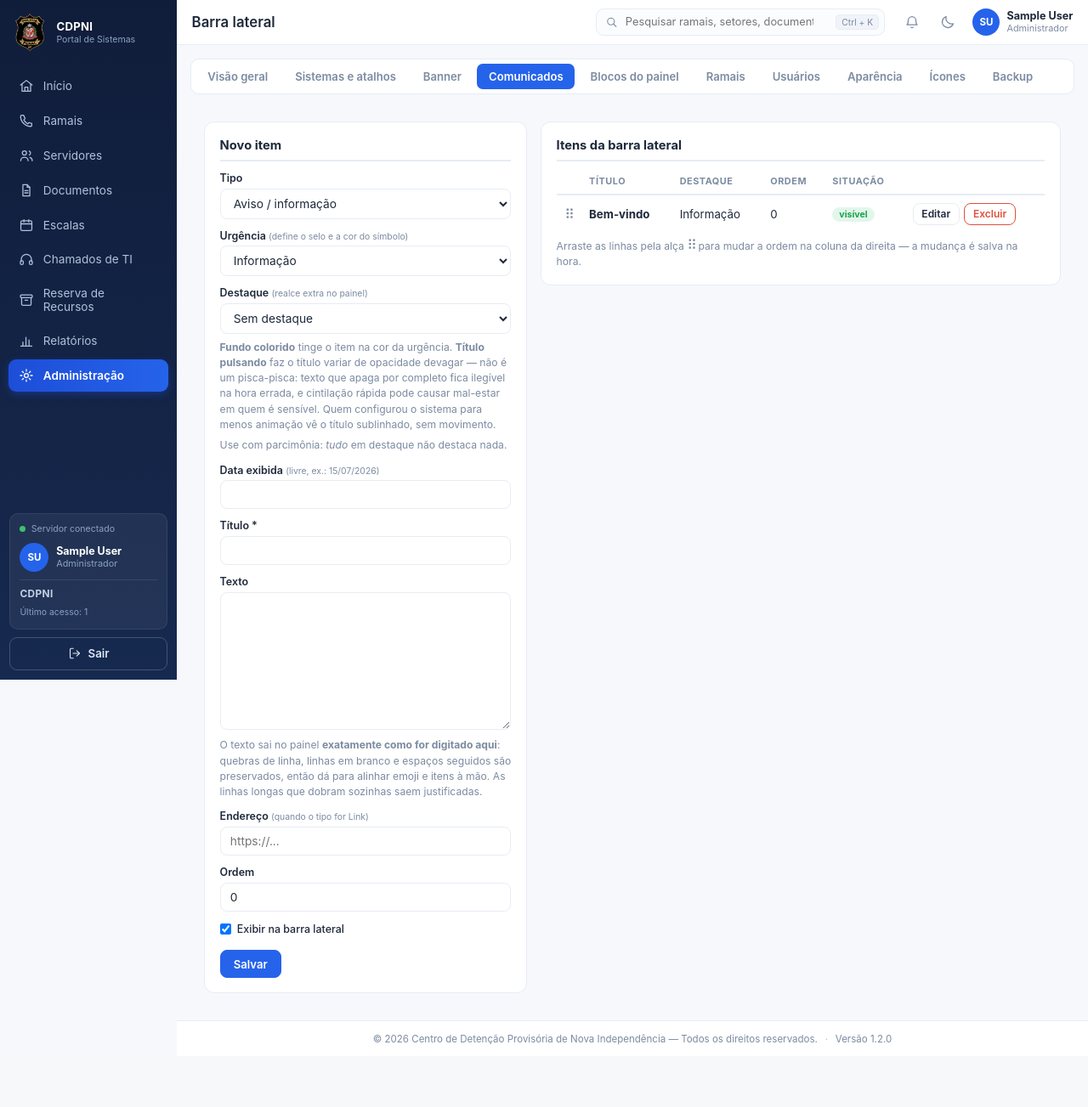
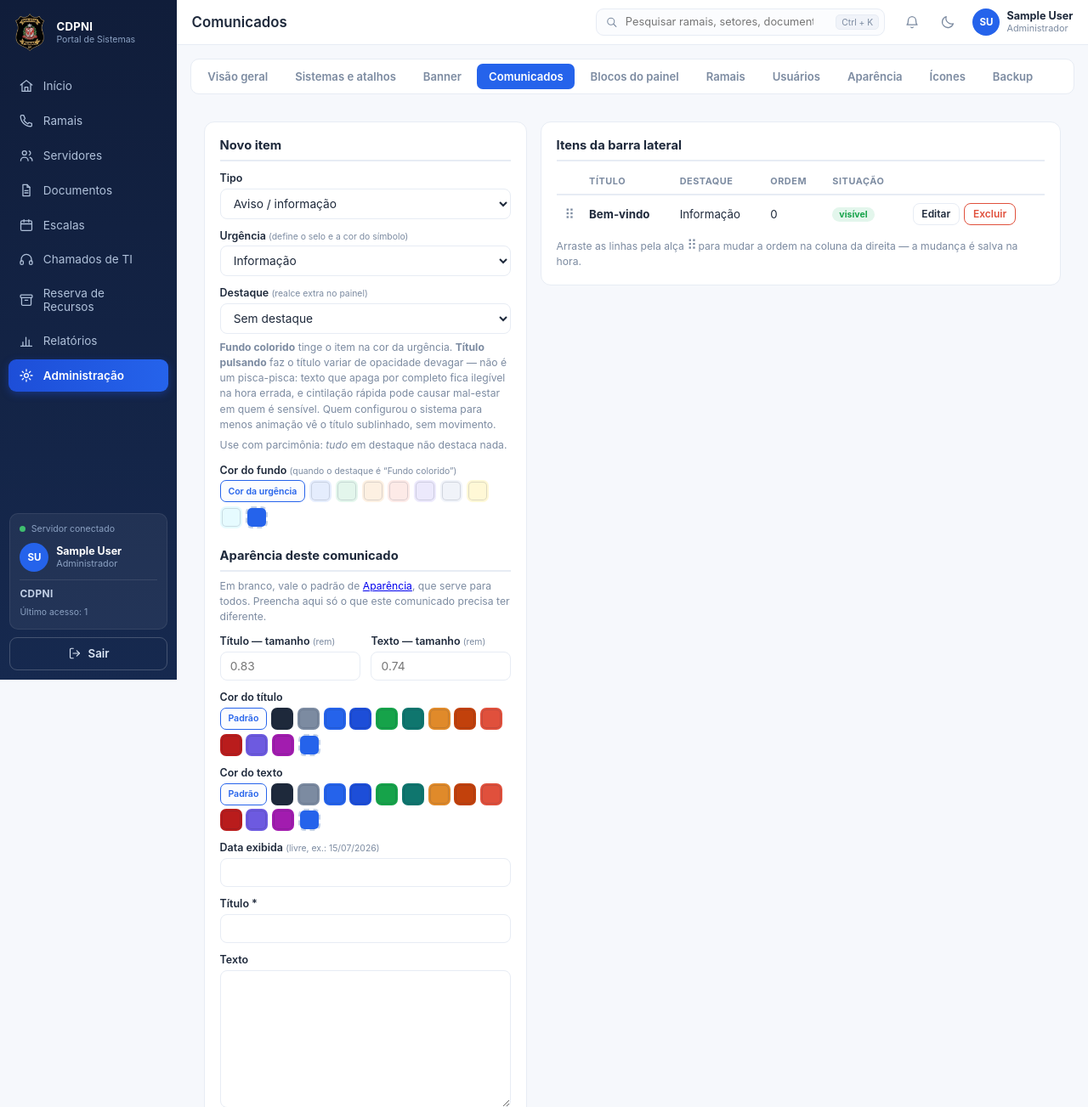
Before and after one commit to jpfagiani/portal, a Flask app: page /admin/lateral in a window 1280 px wide. Shown: the top 1303 px of the page at 85% size. Before the commit the page ends 1230 px from the top, so only its background shows below. Run offline with Flask 3, Linux system fonts and the light colour scheme; the visitor is signed in with stand-in values (Sample User, id 1); data comes from the database, SQL or seed files in the repository; data that the repository does not hold is empty.

Commit message:
Aparencia por comunicado, paleta de cores e ajustes no painel
Comunicados ganham ajuste proprio de tamanho e cor de titulo, de texto e
de fundo (colunas titulo_tam, titulo_cor, texto_tam, texto_cor e fundo_cor
na tabela lateral). Em branco, herdam o padrao de Aparencia.

Seletor de paleta na administracao: amostras de cor com opcao Padrao e
seletor livre ao lado, via macro campos.paleta e paleta.js.

Ver todos passa a aparecer em todos os cartoes, sempre no mesmo lugar, no
lugar do contador +N que so surgia quando o cartao escondia algo.

Comunicado longo no painel mostra o comeco e esmaece o fim; o texto
completo fica na pagina da lista.

Co-Authored-By: Claude Opus 5 <noreply@anthropic.com>

```diff
--- a/app.py
+++ b/app.py
@@ -318,6 +318,23 @@ PADROES = {
 }
 FUNDO_MODOS = ('imagem', 'cor', 'nenhum')
 
+# Paleta oferecida nos seletores de cor. Escolher de uma lista curta evita o
+# arco-íris que sai de um seletor livre — e todas aqui têm contraste suficiente
+# para texto em cartão claro. O seletor livre continua ao lado, para quem
+# precisar de uma cor específica da unidade.
+PALETA = [
+    ('#1e293b', 'Grafite'),   ('#7c8ba1', 'Cinza'),     ('#2563eb', 'Azul'),
+    ('#1d4ed8', 'Azul forte'),('#16a34a', 'Verde'),     ('#0f766e', 'Verde-água'),
+    ('#e08a2a', 'Âmbar'),     ('#c2410c', 'Laranja'),   ('#e0503c', 'Vermelho'),
+    ('#b91c1c', 'Vermelho forte'), ('#6d5ae0', 'Roxo'), ('#a21caf', 'Magenta'),
+]
+# Fundos: mesmas famílias, em tom claro — texto escuro por cima continua legível.
+PALETA_FUNDO = [
+    ('#e5edfd', 'Azul claro'),  ('#e3f6ec', 'Verde claro'), ('#fdf0e2', 'Âmbar claro'),
+    ('#fdeae7', 'Vermelho claro'), ('#ece9fc', 'Roxo claro'), ('#f0f3f9', 'Cinza claro'),
+    ('#fff8d6', 'Amarelo'),     ('#e6fbff', 'Ciano claro'),
+]
+
 # Como o comunicado chama atenção, além do selo de urgência.
 DESTAQUES_COMUNICADO = {
     'nenhum': 'Sem destaque',
@@ -592,6 +609,12 @@ def init_db():
             ('lateral',  'urgencia', "TEXT NOT NULL DEFAULT 'informacao'"),
             # nenhum | fundo | pulso — chama atenção sem depender de emoji
             ('lateral',  'destaque', "TEXT DEFAULT 'nenhum'"),
+            # Ajustes por comunicado. Em branco: vale o padrão de Aparência.
+            ('lateral',  'titulo_tam', "TEXT DEFAULT ''"),
+            ('lateral',  'titulo_cor', "TEXT DEFAULT ''"),
+            ('lateral',  'texto_tam',  "TEXT DEFAULT ''"),
+            ('lateral',  'texto_cor',  "TEXT DEFAULT ''"),
+            ('lateral',  'fundo_cor',  "TEXT DEFAULT ''"),
             ('lateral',  'data',     "TEXT DEFAULT ''"),
             ('ramais',   'destaque', 'INTEGER NOT NULL DEFAULT 0'),
             ('usuarios', 'ultimo_acesso', "TEXT DEFAULT ''")):
@@ -829,6 +852,18 @@ def _injeta():
             'usuario_nome': session.get('nome'),
             'ultimo_acesso': session.get('ultimo_acesso'),
             'eh_admin': bool(session.get('admin'))}
+
+
+@app.template_filter('texto_longo')
+def _texto_longo(texto, linhas=5, caracteres=320):
+    """O comunicado não cabe no cartão do painel?
+
+    Decidido aqui, e não no CSS, porque a folha não tem como saber se o texto
+    transbordou — e esmaecer o fim de um comunicado curto pareceria defeito.
+    Conta as duas coisas: muitas linhas curtas ocupam altura igual a poucas
+    linhas longas."""
+    texto = texto or ''
+    return len(texto.splitlines()) > linhas or len(texto) > caracteres
 
 
 @app.template_filter('linhas')
@@ -1337,18 +1372,29 @@ def admin_lateral():
                      1 if request.form.get('ativo') else 0,
                      urg if urg in ('urgente', 'comunicado', 'informacao') else 'informacao',
                      dest if dest in DESTAQUES_COMUNICADO else 'nenhum',
+                     # Vazio quer dizer "usa o padrão de Aparência" — por isso
+                     # o padrão dos validadores aqui é a string vazia.
+                     medida(request.form.get('titulo_tam'), '', 0.6, 2.0)
+                     if request.form.get('titulo_tam', '').strip() else '',
+                     cor_hexa(request.form.get('titulo_cor'), ''),
+                     medida(request.form.get('texto_tam'), '', 0.6, 2.0)
+                     if request.form.get('texto_tam', '').strip() else '',
+                     cor_hexa(request.form.get('texto_cor'), ''),
+                     cor_hexa(request.form.get('fundo_cor'), ''),
                      request.form.get('data', '').strip())
             if not dados[1]:
                 flash('O título é obrigatório.', 'erro')
             elif ident:
                 con.execute('UPDATE lateral SET tipo=?,titulo=?,conteudo=?,url=?,'
-                            'ordem=?,ativo=?,urgencia=?,destaque=?,data=?'
-                            ' WHERE id=?', dados + (ident,))
+                            'ordem=?,ativo=?,urgencia=?,destaque=?,titulo_tam=?,'
+                            'titulo_cor=?,texto_tam=?,texto_cor=?,fundo_cor=?,'
+                            'data=? WHERE id=?', dados + (ident,))
                 flash('Item atualizado.', 'ok')
             else:
                 con.execute('INSERT INTO lateral (tipo,titulo,conteudo,url,ordem,'
-                            'ativo,urgencia,destaque,data)'
-                            ' VALUES (?,?,?,?,?,?,?,?,?)', dados)
+                            'ativo,urgencia,destaque,titulo_tam,titulo_cor,'
+                            'texto_tam,texto_cor,fundo_cor,data)'
+                            ' VALUES (?,?,?,?,?,?,?,?,?,?,?,?,?,?)', dados)
                 flash('Item adicionado.', 'ok')
         con.commit()
         return redirect(url_for('admin_lateral'))
@@ -1359,6 +1405,7 @@ def admin_lateral():
                              (_int(request.args['editar']),)).fetchone()
     return render_template(
         'admin_lateral.html', editar=editar, destaques=DESTAQUES_COMUNICADO,
+        paleta=PALETA, paleta_fundo=PALETA_FUNDO,
         itens=con.execute('SELECT * FROM lateral ORDER BY ordem, id').fetchall())
 
 
--- /dev/null
+++ b/static/paleta.js
@@ -0,0 +1,33 @@
+/*  Paleta de cores da administração.
+
+    A amostra clicada grava a cor no campo escondido; o seletor livre ao lado
+    grava qualquer outra. O campo escondido existe porque a escolha pode ser
+    "nenhuma" — voltar ao padrão de Aparência —, e um <input type="color"> não
+    consegue representar ausência de cor: ele sempre devolve alguma. */
+(function () {
+  document.querySelectorAll('[data-paleta]').forEach(function (paleta) {
+    var campo = paleta.querySelector('[data-paleta-valor]');
+    var livre = paleta.querySelector('[data-paleta-livre]');
+    var amostras = paleta.querySelectorAll('.paleta-amostra');
+
+    function marcar(cor) {
+      campo.value = cor;
+      var achou = false;
+      amostras.forEach(function (a) {
+        var igual = a.dataset.cor.toLowerCase() === cor.toLowerCase();
+        a.classList.toggle('ativa', igual);
+        if (igual) achou = true;
+      });
+      // Cor que não está na paleta: o próprio seletor livre fica marcado.
+      paleta.classList.toggle('livre-ativa', !achou && cor !== '');
+      if (cor) livre.value = cor;
+    }
+
+    amostras.forEach(function (a) {
+      a.addEventListener('click', function () { marcar(a.dataset.cor); });
+    });
+    livre.addEventListener('input', function () { marcar(livre.value); });
+
+    marcar(campo.value);
+  });
+})();
--- a/static/style.css
+++ b/static/style.css
@@ -306,14 +306,15 @@ body{
   background:var(--cartao);border:1px solid var(--borda);border-radius:var(--raio);
   overflow:hidden;box-shadow:var(--sombra);display:flex;flex-direction:column;
 }
-/* Corpo colado no cabeçalho: a folga que sobra vira mais uma fileira de
-   botões no cartão de sistemas, em vez de espaço morto no pé. */
-.cartao-corpo{padding:.65rem 1rem .8rem;flex:1}
+/* Respiro igual acima e abaixo do conteúdo: com valores diferentes, o bloco
+   de botões parece empurrado para baixo dentro do cartão. A folga que sobra
+   vira mais uma fileira, em vez de espaço morto no pé. */
+.cartao-corpo{padding:.55rem 1rem;flex:1}
 /* Cartão vazio e alto: o aviso fica no meio, não colado no topo. */
 .cartao-corpo:has(>.sem-registro:only-child){display:flex;flex-direction:column}
 .cartao-corpo>.sem-registro:only-child{margin:auto 0}
 
-.cartao-cab{display:flex;align-items:center;gap:.55rem;padding:.7rem 1rem;
+.cartao-cab{display:flex;align-items:center;gap:.55rem;padding:.7rem 1rem .6rem;
   border-bottom:1px solid var(--borda-suave)}
 .cab-ic{color:var(--azul);display:block;line-height:0}
 .cartao-cab h2{font-size:.73rem;font-weight:700;letter-spacing:.6px;
@@ -850,9 +851,9 @@ tr.alvo-abaixo td,tr.alvo-abaixo th{box-shadow:inset 0 -3px 0 -1px var(--azul)}
 /* Aviso de busca sem resultado no cartão de ramais. */
 .ramais-nada{font-size:.78rem;color:var(--texto-fraco);padding:.8rem 0;text-align:center}
 .ramais .ramais-nada[hidden]{display:none}
-/* Contador do "ver todos": aparece só quando o cartão esconde alguma coisa. */
-.ver{background:var(--tom-azul-fundo);padding:2px 8px;border-radius:999px;font-size:.68rem}
-.ver:hover{background:var(--azul);color:#fff;text-decoration:none}
+/* "Ver todos": link simples, no mesmo canto de todos os cartões. */
+.ver{font-size:.7rem}
+.ver:hover{text-decoration:underline}
 
 
 /* ── destaque do comunicado ────────────────────────────────────────────────
@@ -860,14 +861,13 @@ tr.alvo-abaixo td,tr.alvo-abaixo th{box-shadow:inset 0 -3px 0 -1px var(--azul)}
    comunicado em Administração → Comunicados. */
 
 /* Fundo tingido na cor da urgência, com uma tarja na lateral. */
+/* Caixa inteira arredondada, sem tarja na lateral: a tarja era da cor da
+   urgência e brigava com o fundo escolhido no comunicado — dava um risco azul
+   ao lado de um fundo amarelo. A urgência já aparece no símbolo e no selo.
+   `border-bottom:none` tira a linha divisória que cortaria a caixa ao meio. */
 .comunicado.destaque-fundo{
-  border-radius:9px;padding:.55rem .7rem;margin:.15rem 0;
-  border-left:3px solid var(--tom-azul);background:var(--tom-azul-fundo);
+  border-radius:10px;padding:.6rem .75rem;margin:.2rem 0;border-bottom:none;
 }
-.comunicado.destaque-fundo.tom-urgente{
-  border-left-color:var(--tom-vermelho);background:var(--tom-vermelho-fundo)}
-.comunicado.destaque-fundo.tom-comunicado{
-  border-left-color:var(--tom-laranja);background:var(--tom-laranja-fundo)}
 
 /* "Piscando" aqui é uma pulsação lenta de opacidade, não um liga-desliga:
    texto que apaga por completo fica ilegível na hora errada, e cintilação
@@ -882,3 +882,61 @@ tr.alvo-abaixo td,tr.alvo-abaixo th{box-shadow:inset 0 -3px 0 -1px var(--azul)}
 @media (prefers-reduced-motion: reduce){
   .comunicado.destaque-pulso .titulo{animation:none;text-decoration:underline}
 }
+
+/* ── paleta de cores da administração ──────────────────────────────────── */
+
+.paleta{display:flex;flex-wrap:wrap;align-items:center;gap:.3rem;margin-top:.3rem}
+.paleta-amostra{
+  width:26px;height:26px;border-radius:7px;cursor:pointer;padding:0;
+  background:var(--amostra,var(--cartao));border:2px solid transparent;
+  box-shadow:inset 0 0 0 1px rgba(16,30,60,.14);
+}
+.paleta-amostra:hover{transform:scale(1.08)}
+.paleta-amostra.ativa{border-color:var(--texto);box-shadow:inset 0 0 0 1px var(--cartao)}
+/* "Padrão" é escolha, não cor: mostra a palavra em vez de um quadrado vazio. */
+.paleta-padrao{
+  width:auto;padding:0 .55rem;height:26px;font-size:.66rem;font-weight:600;
+  font-family:var(--fonte);color:var(--texto-fraco);background:var(--cartao-suave);
+  border:1px solid var(--borda);border-radius:7px;
+}
+.paleta-padrao.ativa{border-color:var(--azul);color:var(--azul);box-shadow:none}
+.paleta-livre{
+  width:26px;height:26px;border-radius:7px;overflow:hidden;cursor:pointer;
+  border:2px dashed var(--borda-botao);display:grid;place-items:center;margin:0;
+}
+.paleta.livre-ativa .paleta-livre{border-style:solid;border-color:var(--texto)}
+.paleta-livre input{width:200%;height:200%;padding:0;border:none;cursor:pointer}
+/* Nome da cor para leitor de tela, sem ocupar espaço na página. */
+.sr{position:absolute;width:1px;height:1px;overflow:hidden;clip:rect(0 0 0 0);
+  white-space:nowrap}
+
+/* Fundo do destaque: a cor escolhida no comunicado manda; sem ela, a da
+   urgência. */
+/* Fundo do destaque: a cor escolhida no comunicado manda; sem ela, a da
+   urgência. */
+.comunicado.destaque-fundo{background:var(--com-fundo,var(--tom-azul-fundo))}
+.comunicado.destaque-fundo.tom-urgente{background:var(--com-fundo,var(--tom-vermelho-fundo))}
+.comunicado.destaque-fundo.tom-comunicado{background:var(--com-fundo,var(--tom-laranja-fundo))}
+
+/* Comunicado longo no painel: mostra o começo e esmaece o fim. O texto inteiro
+   fica em "Ver todos" — cartão que cresce com o comunicado estica a fileira
+   toda, e os vizinhos ficam com um vão embaixo.
+
+   O corte vale só no painel: na página da lista o texto sai completo.
+   `mask-image` desbota o próprio texto, então funciona igual sobre fundo
+   branco ou sobre o fundo colorido do destaque. */
+
+/* O comunicado cortado ocupa a altura que sobrar no cartão, em vez de parar no
+   meio e deixar um vão branco embaixo. `flex-basis` é o que conta na hora de
+   medir a altura natural da fileira — sem ele o texto inteiro voltaria a puxar
+   o cartão para cima. `min-height:0` em toda a corrente: sem isso o item flex
+   se recusa a encolher abaixo do próprio conteúdo e o corte não acontece. */
+.painel .cartao-corpo.comunicados{display:flex;flex-direction:column}
+.painel .comunicados .comunicado:has(p.cortado){flex:1 1 auto;min-height:0}
+.painel .comunicados .comunicado:has(p.cortado) .conteudo{
+  display:flex;flex-direction:column;min-height:0}
+.painel .comunicado p.cortado{
+  flex:1 1 7.5em;min-height:0;overflow:hidden;
+  -webkit-mask-image:linear-gradient(#000 68%,transparent);
+          mask-image:linear-gradient(#000 68%,transparent);
+}
--- a/templates/admin_lateral.html
+++ b/templates/admin_lateral.html
@@ -1,6 +1,7 @@
 {% extends 'admin_base.html' %}
+{% import 'campos.html' as campos %}
 {% set aba = 'lateral' %}
-{% block titulo %}Barra lateral{% endblock %}
+{% block titulo %}Comunicados{% endblock %}
 
 {% block admin %}
 <div class="painel painel-duplo">
@@ -35,6 +36,36 @@
         em quem é sensível. Quem configurou o sistema para menos animação vê o
         título sublinhado, sem movimento.</p>
       <p class="dica">Use com parcimônia: <em>tudo</em> em destaque não destaca nada.</p>
+
+      <label>Cor do fundo <small>(quando o destaque é “Fundo colorido”)</small></label>
+      {{ campos.paleta('fundo_cor', editar.fundo_cor if editar else '',
+                       paleta_fundo, 'Cor da urgência') }}
+
+      <h2 style="margin-top:1.4rem">Aparência deste comunicado</h2>
+      <p class="dica">Em branco, vale o padrão de
+        <a href="{{ url_for('admin_aparencia') }}">Aparência</a>, que serve para
+        todos. Preencha aqui só o que este comunicado precisa ter diferente.</p>
+
+      <div class="linha">
+        <div>
+          <label>Título — tamanho <small>(rem)</small></label>
+          <input name="titulo_tam" type="number" step="0.05" min="0.6" max="2"
+                 placeholder="{{ cfg.com_titulo_tam }}"
+                 value="{{ editar.titulo_tam if editar else '' }}">
+        </div>
+        <div>
+          <label>Texto — tamanho <small>(rem)</small></label>
+          <input name="texto_tam" type="number" step="0.05" min="0.6" max="2"
+                 placeholder="{{ cfg.com_texto_tam }}"
+                 value="{{ editar.texto_tam if editar else '' }}">
+        </div>
+      </div>
+
+      <label>Cor do título</label>
+      {{ campos.paleta('titulo_cor', editar.titulo_cor if editar else '', paleta) }}
+
+      <label>Cor do texto</label>
+      {{ campos.paleta('texto_cor', editar.texto_cor if editar else '', paleta) }}
 
       <label>Data exibida <small>(livre, ex.: 15/07/2026)</small></label>
       <input name="data" value="{{ editar.data if editar else '' }}">
@@ -92,4 +123,5 @@
   </section>
 </div>
 <script src="{{ url_for('static', filename='ordenar.js') }}"></script>
+<script src="{{ url_for('static', filename='paleta.js') }}"></script>
 {% endblock %}
--- /dev/null
+++ b/templates/campos.html
@@ -0,0 +1,26 @@
+{#  Campos de formulário reaproveitados entre telas da administração. #}
+
+{#  Paleta de cores: amostras clicáveis + seletor livre ao lado.
+
+    O valor real fica num campo escondido, porque a escolha pode ser "nenhuma"
+    (voltar ao padrão) — e um <input type="color"> não tem como representar
+    ausência de cor: ele sempre devolve alguma. #}
+{% macro paleta(nome, valor, cores, rotulo_padrao='Padrão') %}
+  <div class="paleta" data-paleta>
+    <input type="hidden" name="{{ nome }}" value="{{ valor }}" data-paleta-valor>
+    {% if rotulo_padrao %}
+    <button type="button" class="paleta-amostra paleta-padrao {{ 'ativa' if not valor }}"
+            data-cor="" title="{{ rotulo_padrao }}">{{ rotulo_padrao }}</button>
+    {% endif %}
+    {% for cor, nome_cor in cores %}
+    <button type="button" class="paleta-amostra {{ 'ativa' if valor|lower == cor|lower }}"
+            style="--amostra: {{ cor }}" data-cor="{{ cor }}" title="{{ nome_cor }}">
+      <span class="sr">{{ nome_cor }}</span>
+    </button>
+    {% endfor %}
+    <label class="paleta-livre" title="Outra cor">
+      <input type="color" value="{{ valor or '#2563eb' }}" data-paleta-livre>
+      <span class="sr">Outra cor</span>
+    </label>
+  </div>
+{% endmacro %}
```
Also changed, not shown: templates/blocos.html (+14 -3 lines), templates/index.html (+22 -23 lines).
